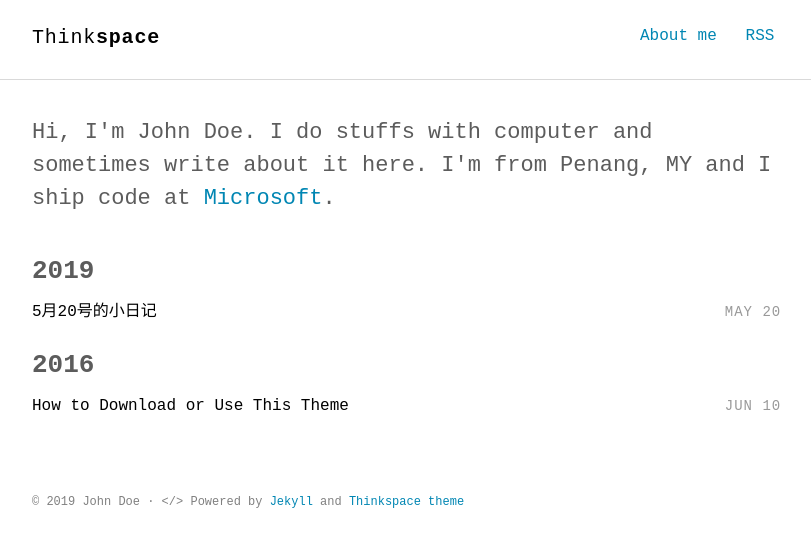
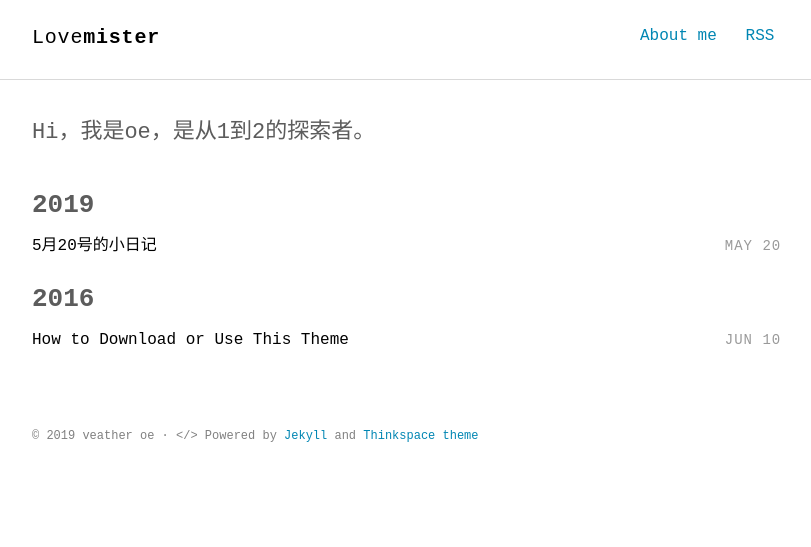
Before and after one commit to oe1994/noteBook, a Jekyll site: the page built from index.html, in a window 1280 px wide. Shown: the top 547 px of the page, without its empty margins (232-1043 px from the left). Built offline with Jekyll 4.4.1, drawn with Linux system fonts in a browser that asks for light colours; some web fonts are replaced.

Commit message:
还不行？

```diff
--- a/_config.yml
+++ b/_config.yml
@@ -1,9 +1,9 @@
 # Site settings
-title_left    : "Think"
-title_right   : "space" # default: ""
+title_left    : "Love"
+title_right   : "mister" # default: ""
 description   : "Minimalist Jekyll theme for technical writing blog."
 keywords      : "Jekyll, theme, free, download, SEO, blog, web, minimalist, thinkspace"
-url           : https://heiswayi.github.io/thinkspace # site url
+url           : https://oe1994.github.io/noteBook # site url
 baseurl       : "" # apply repo name like "/myproject" if used under gh-pages branch, else (under master branch) just leave empty/blank
 cover         : "" # image uri like logo/cover image for site seo
 
@@ -28,7 +28,7 @@ sass:
 
 # Author settings
 author:
-  name     : "John Doe"
+  name     : "veather oe"
 
 plugins:
   - jekyll-sitemap
--- a/_includes/intro.html
+++ b/_includes/intro.html
@@ -1,5 +1,5 @@
 <section class="intro">
   <div class="container">
-    <p class="lead">Hi, I'm John Doe. I do stuffs with computer and sometimes write about it here. I'm from Penang, MY and I ship code at <a href="#">Microsoft</a>.</p>
+    <p class="lead">Hi，我是oe，是从1到2的探索者。</p>
   </div>
 </section>
```
Also changed, not shown: about.md (+2 -1 lines).
